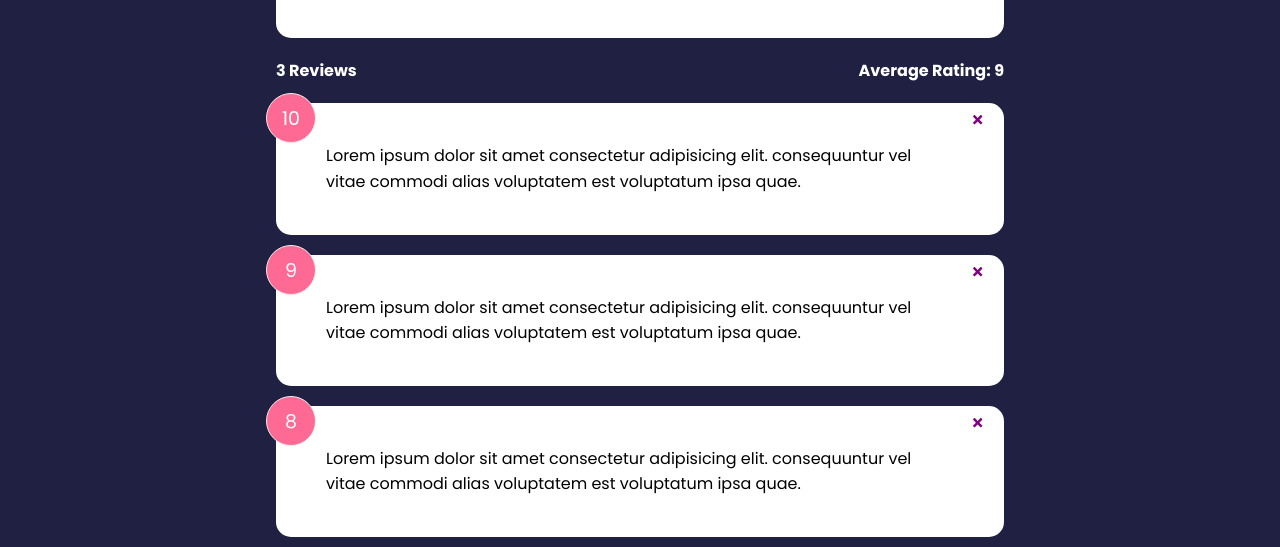
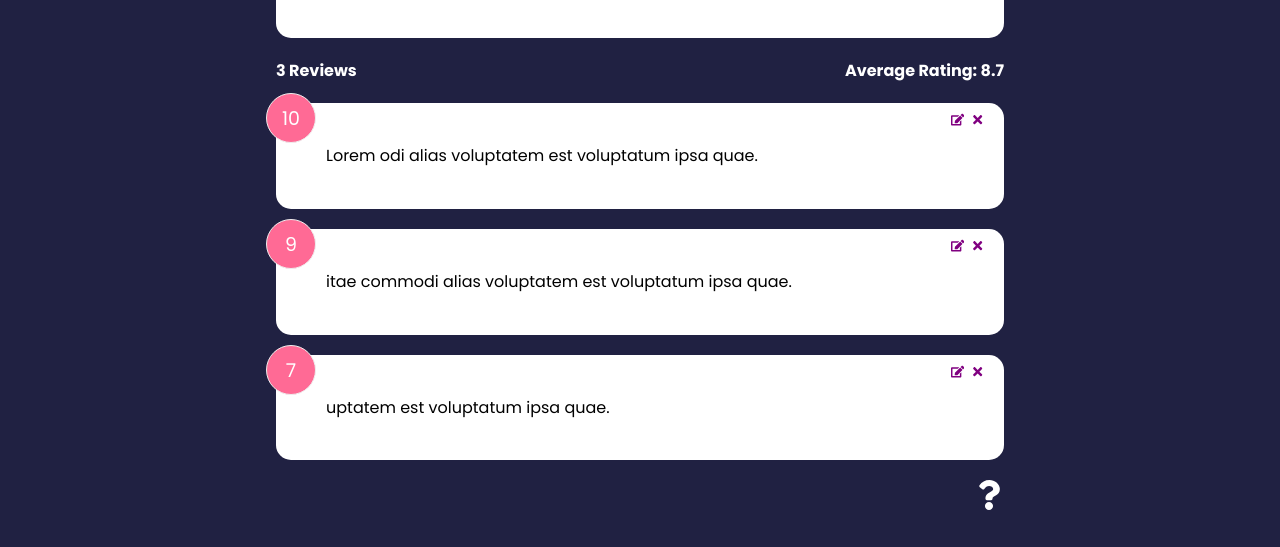
Before and after one commit to raptordev21/feedback-app-react, a React (Create React App) app: page / in a window 1280 px wide. Shown: the part 341-888 px from the top of the page. After the commit the page ends 859 px from the top, so only its background shows below. Built offline with nearby package versions, Linux system fonts and the light colour scheme.

Commit message:
added context

```diff
--- a/src/App.js
+++ b/src/App.js
@@ -1,39 +1,24 @@
-import { v4 as uuidv4 } from "uuid"
 import { BrowserRouter as Router, Route, Routes } from "react-router-dom"
-import { useState } from "react"
 import Header from "./components/Header"
 import FeedbackList from "./components/FeedbackList"
 import FeedbackStats from "./components/FeedbackStats"
 import FeedbackForm from "./components/FeedbackForm"
 import AboutIconLink from "./components/AboutIconLink"
 import AboutPage from "./pages/AboutPage"
-import FeedbackData from "./data/FeedbackData"
+import { FeedbackProvider } from "./context/FeedbackContext"
 
 function App() {
-  const [feedback, setFeedback] = useState(FeedbackData)
-
-  const addFeedback = (newFeedback) => {
-    newFeedback.id = uuidv4()
-    setFeedback([newFeedback, ...feedback])
-  }
-
-  const deleteFeedback = (id) => {
-    if (window.confirm('Are you sure you want to delete?')) {
-      setFeedback(feedback.filter((item) => item.id !== id))
-    }
-  }
-
   return (
+    <FeedbackProvider>
       <Router>
         <Header />
         <div className='container'>
           <Routes>
             <Route exact path="/" element={
               <>
-              <FeedbackForm handleAdd={addFeedback} />
-              <FeedbackStats feedback={feedback} />
-              <FeedbackList feedback={feedback} handleDelete={deleteFeedback} />
-
+                <FeedbackForm />
+                <FeedbackStats />
+                <FeedbackList />
               </>
             } />
             <Route path="/about" element={<AboutPage />} />
@@ -41,6 +26,7 @@
           <AboutIconLink />
         </div>
       </Router>
+    </FeedbackProvider>
   )
 }
 
--- a/src/components/FeedbackForm.jsx
+++ b/src/components/FeedbackForm.jsx
@@ -1,13 +1,24 @@
-import { useState } from "react"
+import { useState, useContext, useEffect } from "react"
+import FeedbackContext from "../context/FeedbackContext"
 import RatingSelect from "./RatingSelect"
 import Card from "./shared/Card"
 import Button from "./shared/Button"
 
-function FeedbackForm({ handleAdd }) {
+function FeedbackForm() {
   const [text, setText] = useState('')
   const [rating, setRating] = useState(10)
   const [btnDisabled, setBtnDisabled] = useState(true)
   const [message, setMessage] = useState('')
+
+  const { addFeedback, feedbackEdit, updateFeedback } = useContext(FeedbackContext)
+
+  useEffect(() => {
+    if (feedbackEdit.edit === true) {
+      setBtnDisabled(false)
+      setText(feedbackEdit.item.text)
+      setRating(feedbackEdit.item.rating)
+    }
+  }, [feedbackEdit])
 
   const handleTextChange = (e) => {
     if (text === '') {
@@ -32,7 +43,12 @@
         rating
       }
 
-      handleAdd(newFeedback)
+      if (feedbackEdit.edit === true) {
+        updateFeedback(feedbackEdit.item.id, newFeedback)
+      } else {
+        addFeedback(newFeedback)
+      }
+
       setText('')
     }
   }
--- a/src/components/FeedbackItem.jsx
+++ b/src/components/FeedbackItem.jsx
@@ -1,13 +1,20 @@
-import { FaTimes } from 'react-icons/fa'
+import { FaTimes, FaEdit } from 'react-icons/fa'
+import { useContext } from 'react'
+import FeedbackContext from '../context/FeedbackContext'
 import PropTypes from 'prop-types'
 import Card from "./shared/Card"
 
-function FeedbackItem({ item, handleDelete }) {
+function FeedbackItem({ item }) {
+  const { deleteFeedback, editFeedback } = useContext(FeedbackContext)
+
   return (
     <Card>
       <div className="num-display">{item.rating}</div>
-      <button onClick={() => handleDelete(item.id)} className="close">
+      <button onClick={() => deleteFeedback(item.id)} className="close">
         <FaTimes color='purple' />
+      </button>
+      <button onClick={() => editFeedback(item)} className="edit">
+        <FaEdit color='purple' />
       </button>
       <div className="text-display">{item.text}</div>
     </Card>
--- a/src/components/FeedbackList.jsx
+++ b/src/components/FeedbackList.jsx
@@ -1,8 +1,11 @@
 import { motion, AnimatePresence } from 'framer-motion'
-import PropTypes from 'prop-types'
+import { useContext } from 'react'
 import FeedbackItem from "./FeedbackItem"
+import FeedbackContext from '../context/FeedbackContext'
 
-function FeedbackList({ feedback, handleDelete }) {
+function FeedbackList() {
+  const { feedback } = useContext(FeedbackContext)
+
   if (!feedback || feedback.length === 0) {
     return <p>No feedback yet</p>
   }
@@ -12,7 +15,7 @@
       <AnimatePresence>
         {feedback.map((item) => (
           <motion.div key={item.id} initial={{ opacity: 0 }} animate={{ opacity: 1 }} exit={{ opacity: 0 }} >
-            <FeedbackItem key={item.id} item={item} handleDelete={handleDelete} />
+            <FeedbackItem key={item.id} item={item} />
           </motion.div>
         ))}
       </AnimatePresence>
@@ -20,14 +23,4 @@
   )
 }
 
-FeedbackList.propTypes = {
-  feedback: PropTypes.arrayOf(
-    PropTypes.shape({
-      id: PropTypes.number.isRequired,
-      text: PropTypes.string.isRequired,
-      rating: PropTypes.number.isRequired,
-    })
-  )
-}
-
 export default FeedbackList
--- a/src/components/FeedbackStats.jsx
+++ b/src/components/FeedbackStats.jsx
@@ -1,6 +1,9 @@
-import PropTypes from 'prop-types'
+import { useContext } from 'react'
+import FeedbackContext from '../context/FeedbackContext'
 
-function FeedbackStats({ feedback }) {
+function FeedbackStats() {
+  const { feedback } = useContext(FeedbackContext)
+
   // Calculate average rating
   let average = feedback.reduce((acc, cur) => {
     return acc + cur.rating
@@ -16,14 +19,4 @@
   )
 }
 
-FeedbackStats.propTypes = {
-  feedback: PropTypes.arrayOf(
-    PropTypes.shape({
-      id: PropTypes.number.isRequired,
-      text: PropTypes.string.isRequired,
-      rating: PropTypes.number.isRequired,
-    })
-  )
-}
-
 export default FeedbackStats
--- a/src/components/RatingSelect.jsx
+++ b/src/components/RatingSelect.jsx
@@ -1,7 +1,16 @@
-import { useState } from 'react'
+import { useState, useContext, useEffect } from 'react'
+import FeedbackContext from "../context/FeedbackContext"
 
 function RatingSelect({ select }) {
   const [selected, setSelected] = useState(10)
+
+  const { feedbackEdit } = useContext(FeedbackContext)
+
+  useEffect(() => {
+    if (feedbackEdit.edit === true) {
+      setSelected(feedbackEdit.item.rating)
+    }
+  }, [feedbackEdit])
 
   const handleChange = (e) => {
     setSelected(+e.currentTarget.value)
@@ -28,7 +37,7 @@
       </li>
       <li>
         <input type="radio" name="rating" id="num5" value="5" onChange={handleChange} checked={selected === 5} />
-        <label htmlFor="num1">5</label>
+        <label htmlFor="num5">5</label>
       </li>
       <li>
         <input type="radio" name="rating" id="num6" value="6" onChange={handleChange} checked={selected === 6} />
--- /dev/null
+++ b/src/context/FeedbackContext.js
@@ -0,0 +1,52 @@
+import { createContext, useState } from "react"
+import { v4 as uuidv4 } from "uuid"
+import FeedbackData from "../data/FeedbackData"
+
+const FeedbackContext = createContext()
+
+export const FeedbackProvider = ({ children }) => {
+  const [feedback, setFeedback] = useState(FeedbackData)
+  const [feedbackEdit, setFeedbackEdit] = useState({
+    item: {},
+    edit: false,
+  })
+
+  const addFeedback = (newFeedback) => {
+    newFeedback.id = uuidv4()
+    setFeedback([newFeedback, ...feedback])
+  }
+
+  const deleteFeedback = (id) => {
+    if (window.confirm('Are you sure you want to delete?')) {
+      setFeedback(feedback.filter((item) => item.id !== id))
+    }
+  }
+
+  const updateFeedback = (id, updItem) => {
+    setFeedback(feedback.map((item) => (item.id === id ? { ...item, ...updItem } : item)))
+    setFeedbackEdit({
+      item: {},
+      edit: false,
+    })
+  }
+
+  const editFeedback = (item) => {
+    setFeedbackEdit({
+      item,
+      edit: true
+    })
+  }
+
+  return <FeedbackContext.Provider value={{
+    feedback,
+    feedbackEdit,
+    addFeedback,
+    deleteFeedback,
+    editFeedback,
+    updateFeedback,
+  }}>
+    {children}
+  </FeedbackContext.Provider>
+}
+
+export default FeedbackContext
--- a/src/data/FeedbackData.js
+++ b/src/data/FeedbackData.js
@@ -2,17 +2,17 @@
   {
     id: 1,
     rating: 10,
-    text: 'Lorem ipsum dolor sit amet consectetur adipisicing elit. consequuntur vel vitae commodi alias voluptatem est voluptatum ipsa quae.',
+    text: 'Lorem odi alias voluptatem est voluptatum ipsa quae.',
   },
   {
     id: 2,
     rating: 9,
-    text: 'Lorem ipsum dolor sit amet consectetur adipisicing elit. consequuntur vel vitae commodi alias voluptatem est voluptatum ipsa quae.',
+    text: 'itae commodi alias voluptatem est voluptatum ipsa quae.',
   },
   {
     id: 3,
-    rating: 8,
-    text: 'Lorem ipsum dolor sit amet consectetur adipisicing elit. consequuntur vel vitae commodi alias voluptatem est voluptatum ipsa quae.',
+    rating: 7,
+    text: 'uptatem est voluptatum ipsa quae.',
   },
 ]
 
```
Lines whose indentation alone changed are shown as unchanged.
